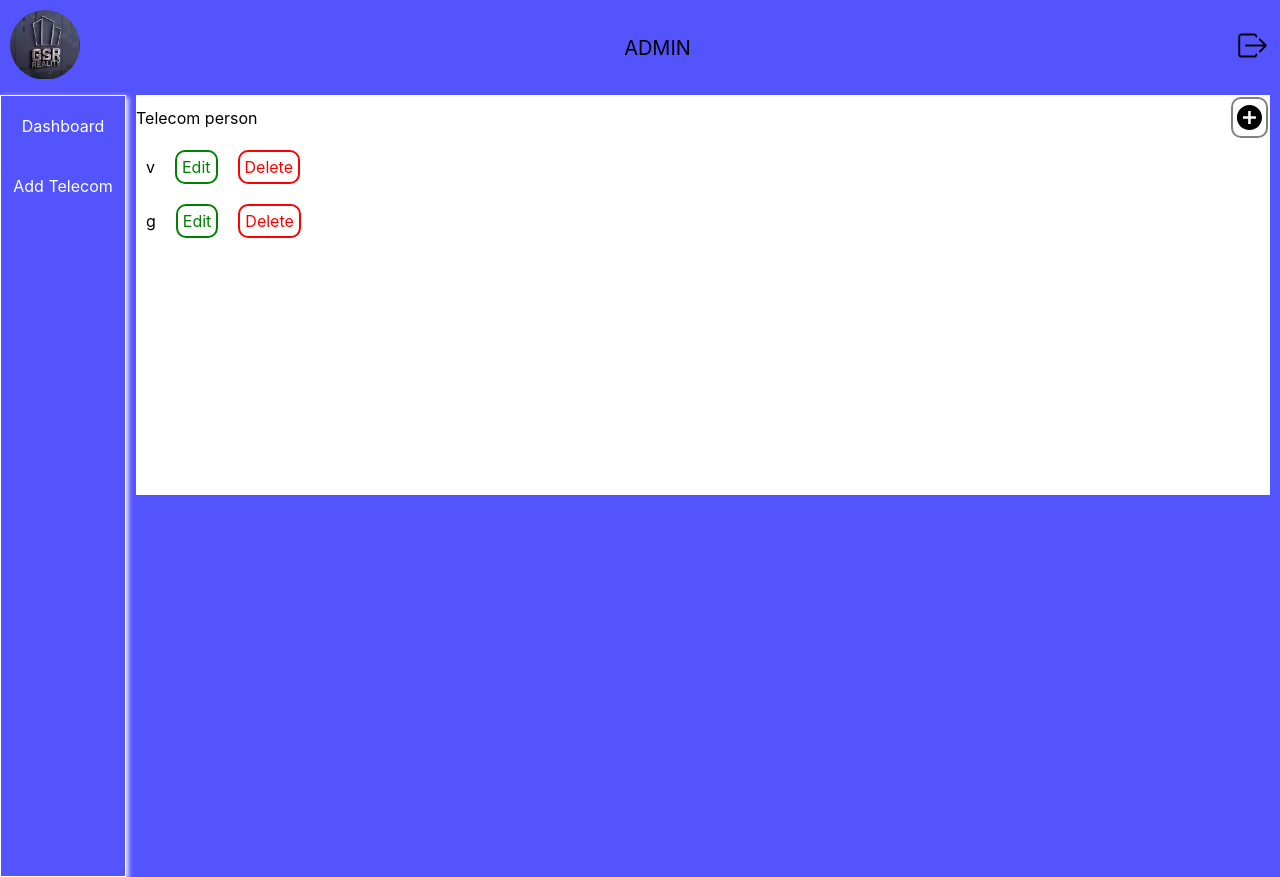
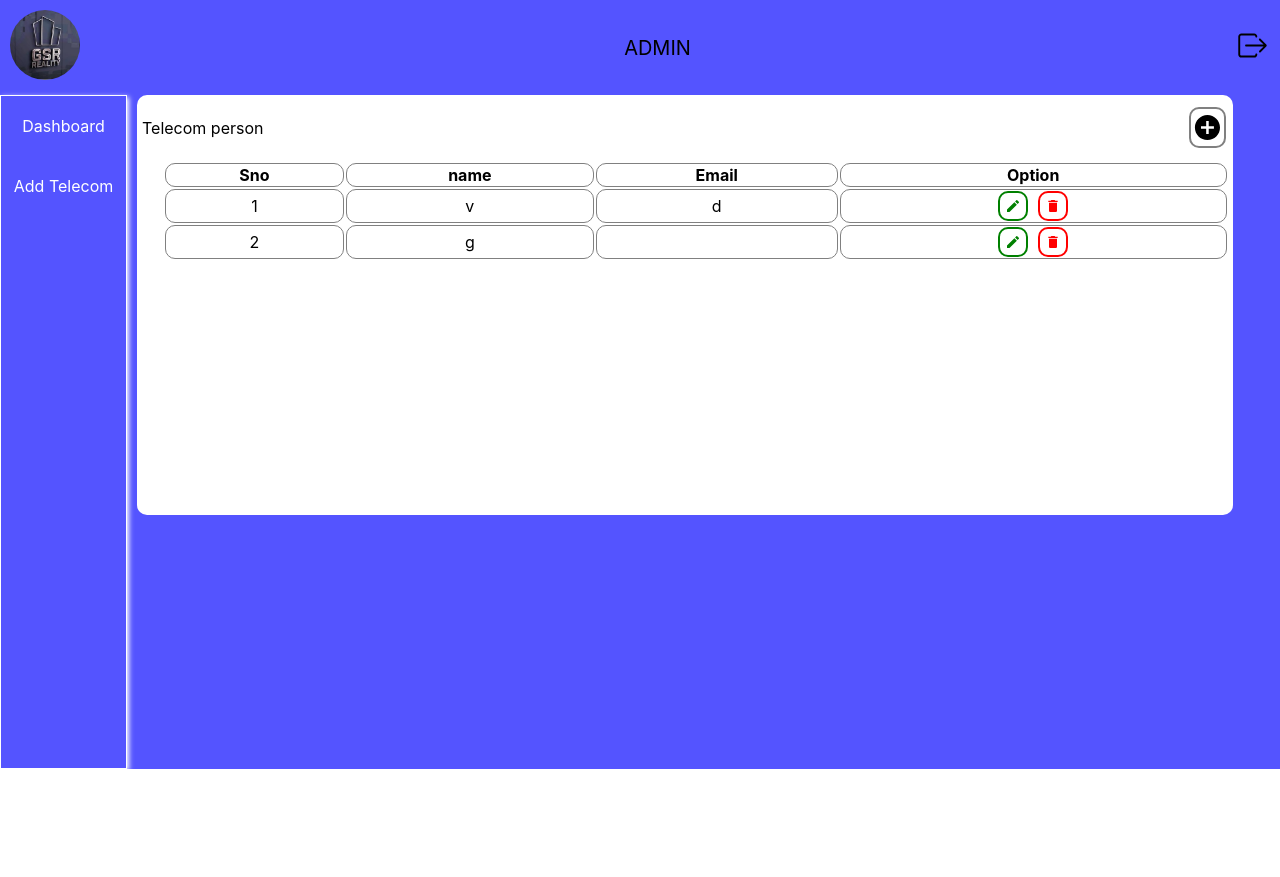
Before and after one commit to hariharan-selvaraj/gsrfrontend, a React (Create React App) app: page /admin in a window 1280 px wide. After the commit the page ends 800 px from the top, so only its background shows below. Built offline with nearby package versions, Linux system fonts and the light colour scheme.

Commit message:
feb24 evening vinoth

```diff
--- a/src/component/admin/Nav/adminnav.css
+++ b/src/component/admin/Nav/adminnav.css
@@ -5,7 +5,7 @@
     align-items: center;
     gap: 20px;
     padding: 10px;
-    height: 95vh;
+    height: 81.5vh;
     box-shadow: 2px 2px 5px white;
 }
 
--- a/src/component/admin/addTelecomperson/AddTelecomperson.jsx
+++ b/src/component/admin/addTelecomperson/AddTelecomperson.jsx
@@ -5,9 +5,11 @@ import 'reactjs-popup/dist/index.css';
 import { IoMdAddCircle } from "react-icons/io";
 import { ToastContainer, toast } from 'react-toastify';
 import 'react-toastify/dist/ReactToastify.css';
+import { MdEdit, MdDelete } from "react-icons/md";
+
 const AddTelecomperson = () => {
 
-    const data = [{ name: "v" }, { name: "g" }]
+    const data = [{ name: "v", email: "d" }, { name: "g", }]
 
     return (
         <div className='Admin-addTelecom-page'>
@@ -38,13 +40,26 @@ const AddTelecomperson = () => {
                         </Popup>
                     </div>
                 </div>
+                <table>
+                    <thead>
+                        <tr>
+                            <th>Sno</th>
+                            <th>name</th>
+                            <th>Email</th>
+                            <th colSpan={2}>Option</th>
+                        </tr>
+                    </thead>
+                    <tbody>
+
                         {
-                    data.map((item) => {
-                        return (
-                            <div className='Admin-telecom-person'>
-                                <div>{item.name}</div>
+                            data.map((item, index) => {
+                                return (<tr>
+                                    <td>{index + 1}</td>
+                                    <td>{item.name}</td>
+                                    <td>{item.email}</td>
+                                    <td className='Admin-tele-operation'>
                                     <Popup
-                                    trigger={<div className='Admin-telecom-edit'> Edit</div>}
+                                        trigger={<td className='Admin-telecom-edit'><MdEdit /></td>}
                                         modal
                                         closeOnDocumentClick
                                     >
@@ -56,15 +71,14 @@ const AddTelecomperson = () => {
                                                     <input type='' placeholder='confirm password' required />
                                                 </div>
                                                 <div className="actions">
-                                                <button className="Admin-header-button-submit" onClick={() => { close(); }}>Edit</button>
+                                                    <button className="Admin-header-button-submit" onClick={() => { close(); toast('edited successfully') }}>Edit</button>
                                                     <button className="Admin-header-button-submit" onClick={close}>Cancel</button>
                                                 </div>
                                             </div>
                                         )}
                                     </Popup>
-                                <div>
                                     <Popup
-                                        trigger={<div className='Admin-telecom-delete'> Delete</div>}
+                                        trigger={<td className='Admin-telecom-delete'> <MdDelete /></td>}
                                         modal
                                         closeOnDocumentClick
                                     >
@@ -78,12 +92,13 @@ const AddTelecomperson = () => {
                                             </div>
                                         )}
                                     </Popup>
-                                </div>
-                            </div>
-
-                        )
+                                    </td>
+                                </tr>)
                             })
                         }
+
+                    </tbody>
+                </table>
             </div>
             <ToastContainer
                 position="top-right"
--- a/src/component/admin/addTelecomperson/addTelecomPerson.css
+++ b/src/component/admin/addTelecomperson/addTelecomPerson.css
@@ -1,14 +1,17 @@
 .Admin-addTelecom-page{
     background-color: white;
     /* height: 100vh; */
-    width: 100%;
+    width: 95%;
     height: 50vh;
+    border-radius: 10px;
+    padding: 10px 5px;
 }
 
 .Admin-telecom-header{
     display:flex;
     align-items: center;
     justify-content: space-between ;
+    padding: auto;
 }
 
 .Admin-telecom-person{
@@ -87,3 +90,24 @@
     border-radius: 4px;
     cursor: pointer;
 }
+table{
+    margin: 1%;
+    padding-left: 10px;
+    padding-right: 10px;
+    width: 100%;
+    overflow:auto;
+}
+table th,td{
+    border: 1px solid grey;
+    border-radius: 10px;
+    text-align: center;
+
+    /* border-collapse: separate; */
+}
+
+.Admin-tele-operation{
+    display: flex;
+    align-items: center;
+    justify-content: center;
+    gap: 10px;
+}
--- a/src/component/admin/admin.css
+++ b/src/component/admin/admin.css
@@ -3,6 +3,7 @@
 }
 .Admin-display{
     display: flex;
+    gap: 10px;
 }
 
 .Admin-nav{
@@ -11,6 +12,6 @@
 
 .Admin-content{
     flex-basis:90%;
-    padding-left: 10px;
-    padding-right: 10px ;
+    /* padding-left: 10px;
+    padding-right: 10px ; */
 }
--- a/src/component/admin/dashboard/admindashboard.css
+++ b/src/component/admin/dashboard/admindashboard.css
@@ -1,8 +1,10 @@
 .Admin-dashboard-display{
     background-color: white;
     /* height: 100vh; */
-    width: 100%;
+    width:  95%;
     height: 50vh;
+    border-radius: 10px;
+    padding: 10px;
 
 }
 
```
Lines whose indentation alone changed are shown as unchanged.
